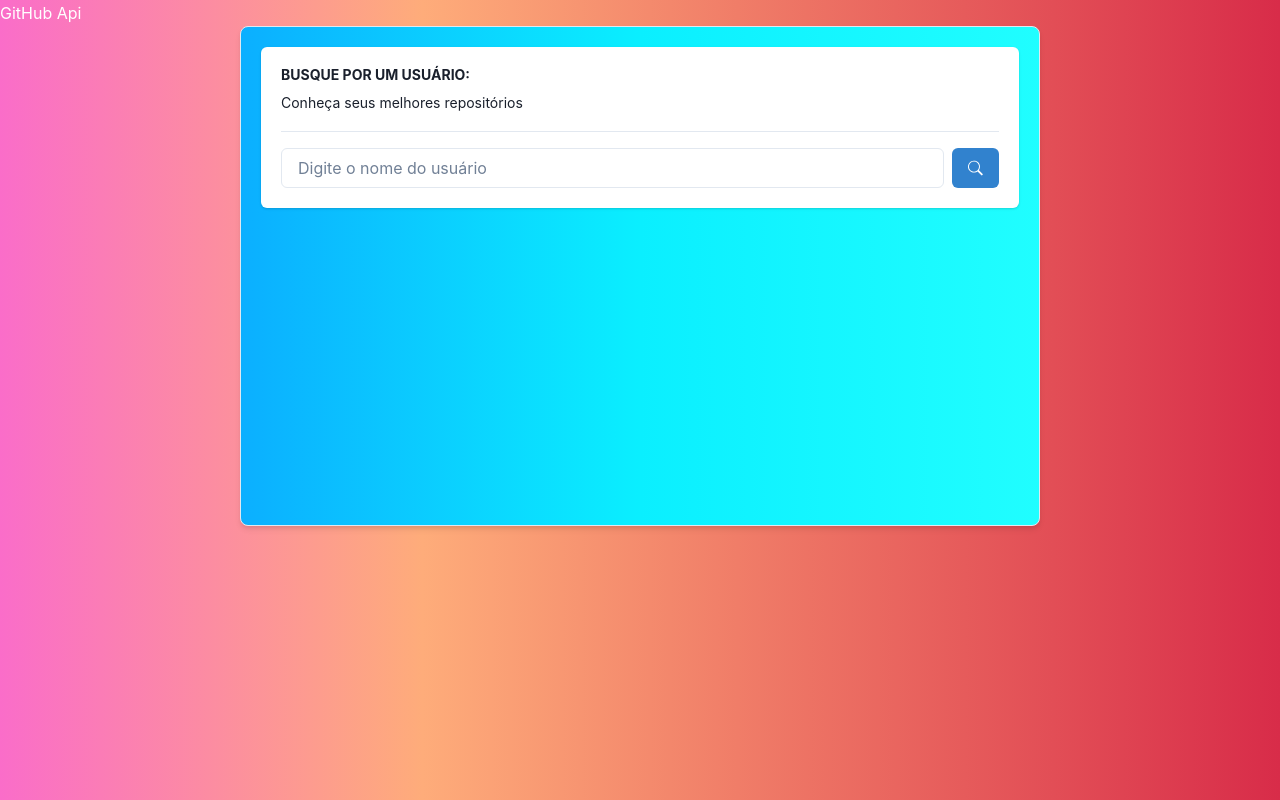
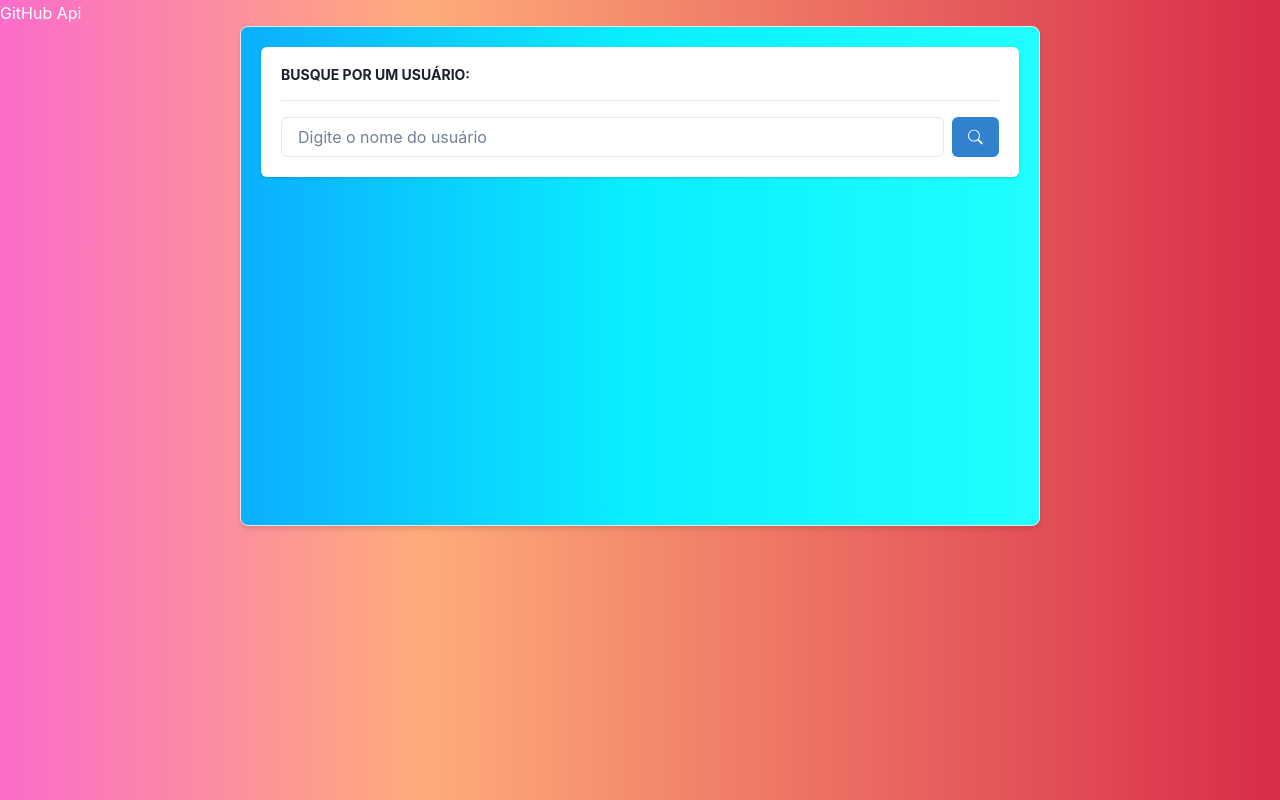
Before and after one commit to delanoquirino/git-hub-api, a React (Vite) app: page / in a window 1280 px wide. Built offline with nearby package versions, Linux system fonts and the light colour scheme.

Commit message:
functionality to search by pressing enter

```diff
--- a/src/components/Search.tsx
+++ b/src/components/Search.tsx
@@ -16,13 +16,17 @@ import {
   Flex,
 } from "@chakra-ui/react";
 
-import { useState } from "react";
+import { useState, KeyboardEvent } from "react";
 
 import { BsSearch } from "react-icons/bs";
 
 export const Search = ({ loadUser }: SearchProps) => {
   const [userName, setUserName] = useState("");
-
+  const handleKeyDown = (e: KeyboardEvent) => {
+    if (e.key === "Enter") {
+      loadUser(userName);
+    }
+  };
   return (
     <div>
       <Card>
@@ -32,14 +36,12 @@ export const Search = ({ loadUser }: SearchProps) => {
               <Heading size="xs" textTransform="uppercase">
                 Busque por um usuário:
               </Heading>
-              <Text pt="2" fontSize="sm">
-                Conheça seus melhores repositórios
-              </Text>
             </Box>
             <Flex gap={2}>
               <Input
                 placeholder="Digite o nome do usuário"
                 onChange={(e) => setUserName(e.target.value)}
+                onKeyDown={handleKeyDown}
               />
               <Button colorScheme="blue" onClick={() => loadUser(userName)}>
                 <BsSearch />
```
